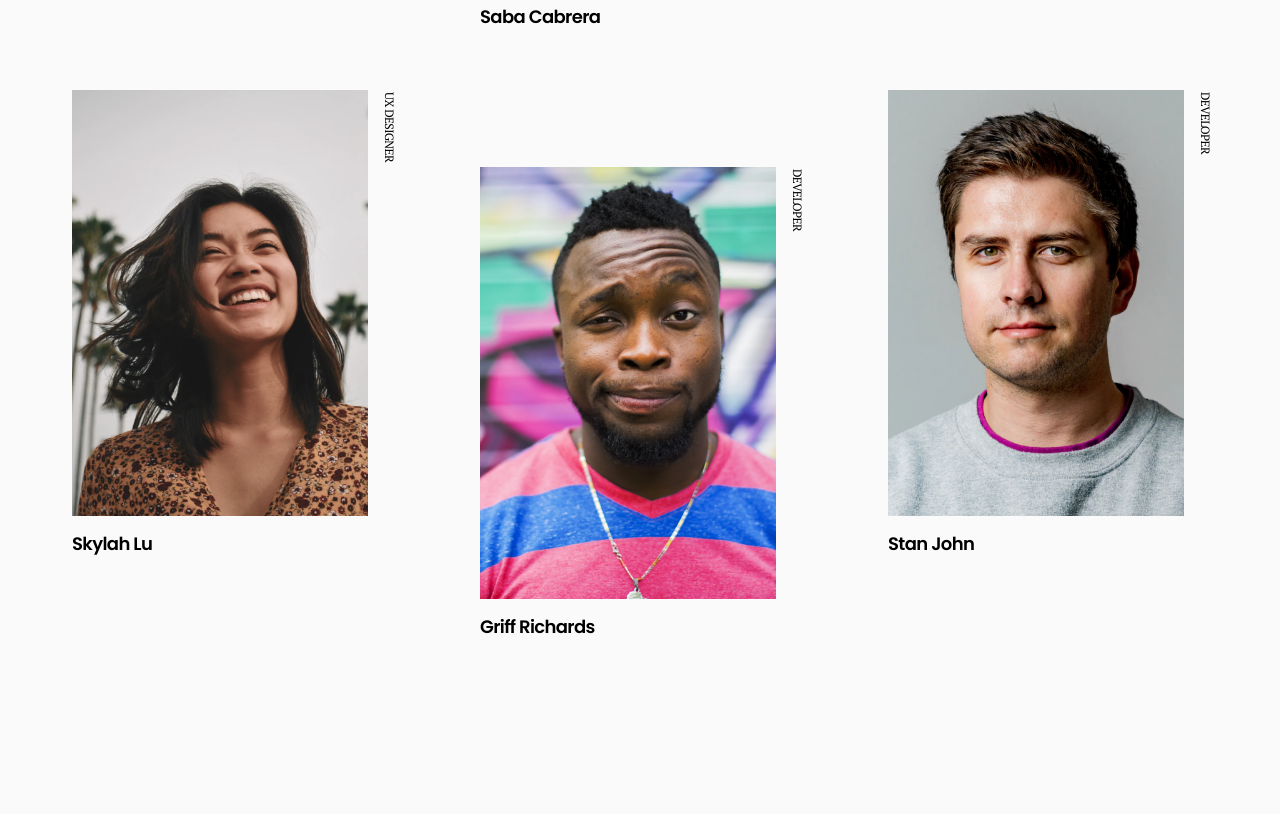
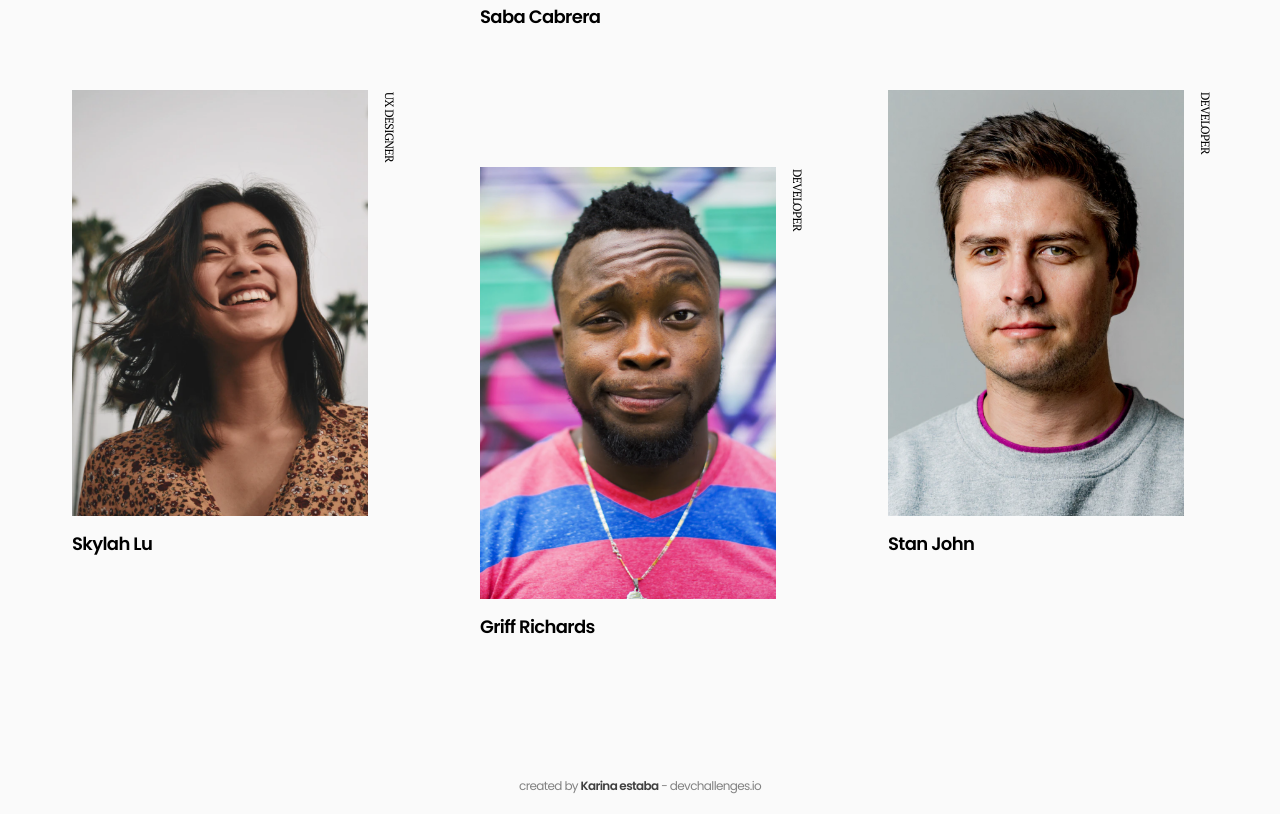
Before and after one commit to karinaestaba/team-page, a plain HTML site: page index.html in a window 1280 px wide. Shown: the part 843-1657 px from the top of the page. Before the commit the page ends 1593 px from the top, so only its background shows below. Drawn offline with Linux system fonts and the light colour scheme.

Commit message:
+ Footer de créditos.

```diff
--- a/css/style.sass
+++ b/css/style.sass
@@ -1,4 +1,5 @@
 $dark-color: hsla(0, 0%, 0%, 1)
+$medium-color: hsla(0, 0%, 51%, 1)
 $font-primary: 'Poppins', sans-serif
 $font-secondary: 'PT Serif', serif
 
@@ -19,6 +20,14 @@ body
   font-weight: 400
   letter-spacing: -0.035em
   color: $dark-color
+
+body
+  display: flex
+  flex-direction: column
+  justify-content: space-between
+  height: 100%
+  min-height: 100vh
+  gap: 2rem
 
 a
   color: $dark-color
@@ -104,6 +113,24 @@ img
         line-height: 25px
         text-transform: uppercase
 
+footer
+  &.credits
+    font-size: 12px
+    line-height: 16px
+    text-align: center
+    color: $medium-color
+    padding-bottom: 20px
+
+    a
+      color: lighten($dark-color, 25%)
+      font-weight: 700
+      text-decoration: none
+
+      &:hover,
+      &:active,
+      &:focus
+        color: darken($medium-color, 10%)
+
 @media screen and (min-width: 998px)
   body
     height: 100%
--- a/index.html
+++ b/index.html
@@ -71,5 +71,9 @@
     </article>
    </div>
   </main>
+
+  <footer class="credits">
+    created by <a href="https://devchallenges.io/portfolio/karinaestaba" title="Visitar web">Karina estaba</a> - devchallenges.io
+  </footer>
 </body>
 </html>
```
Also changed, not shown: css/style.css, 1 other file.
